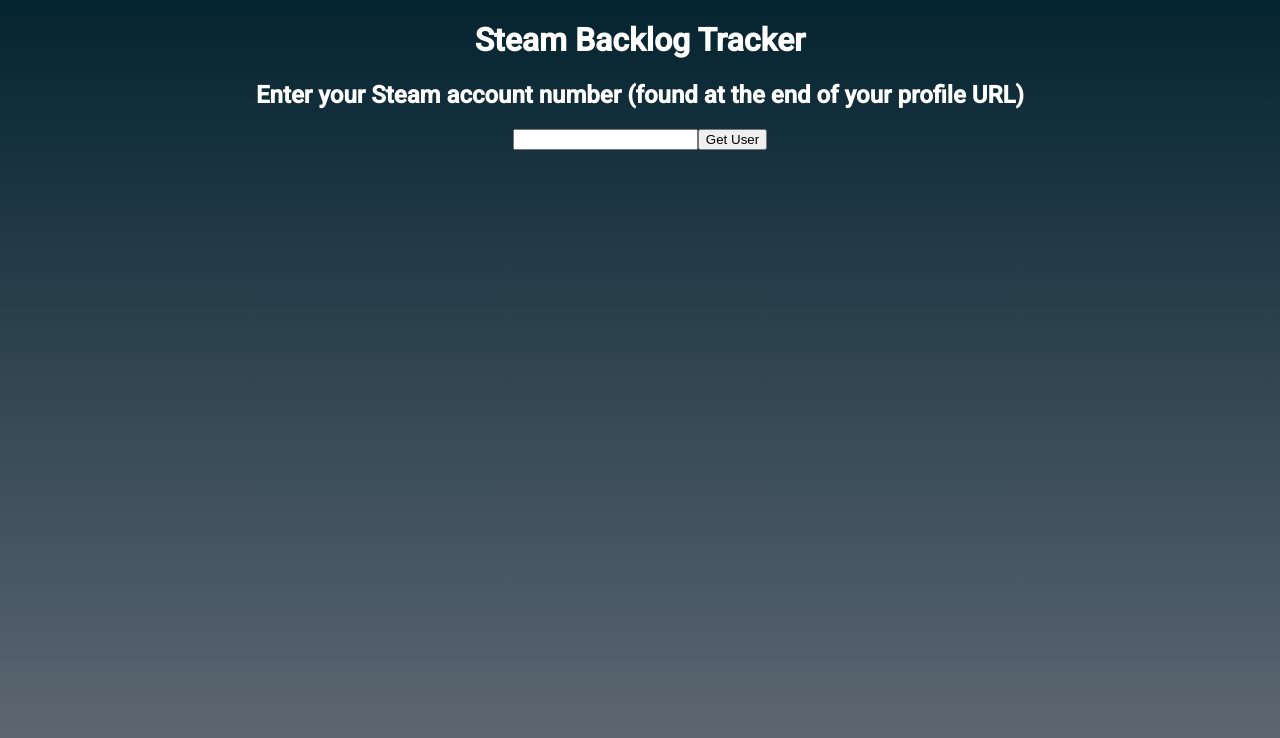
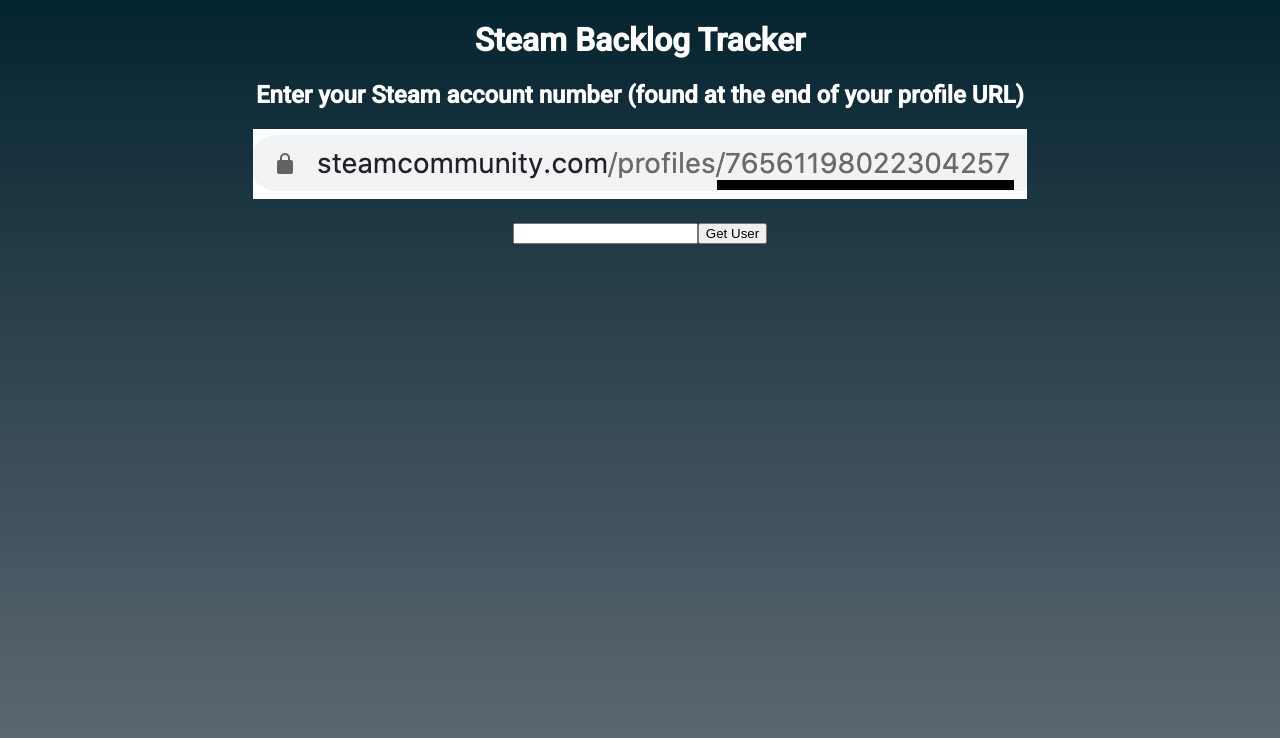
Before and after one commit to wcollins37/steam-backlog-tracker, an Angular app in the folder backlog-frontend/: page / in a window 1280 px wide. Shown: the top 738 px of the page. Built offline with nearby package versions, Linux system fonts and the light colour scheme.

Commit message:
Added an example profile url to the add user page

```diff
--- a/backlog-frontend/src/app/add-user/add-user.component.html
+++ b/backlog-frontend/src/app/add-user/add-user.component.html
@@ -1,6 +1,8 @@
 <body>
     <h1>Steam Backlog Tracker</h1>
     <h2>Enter your Steam account number (found at the end of your profile URL)</h2>
+    <img src="../assets/example.png" style="margin-bottom: 20px">
+    <br>
     <input type="text" [(ngModel)]="userID">
     <button (click)="addUserByID()">Get User</button>
 </body>
```
Also changed, not shown: backlog-frontend/src/assets/example.png (added), 1 other file (tests, documents, lock files or other folders).
